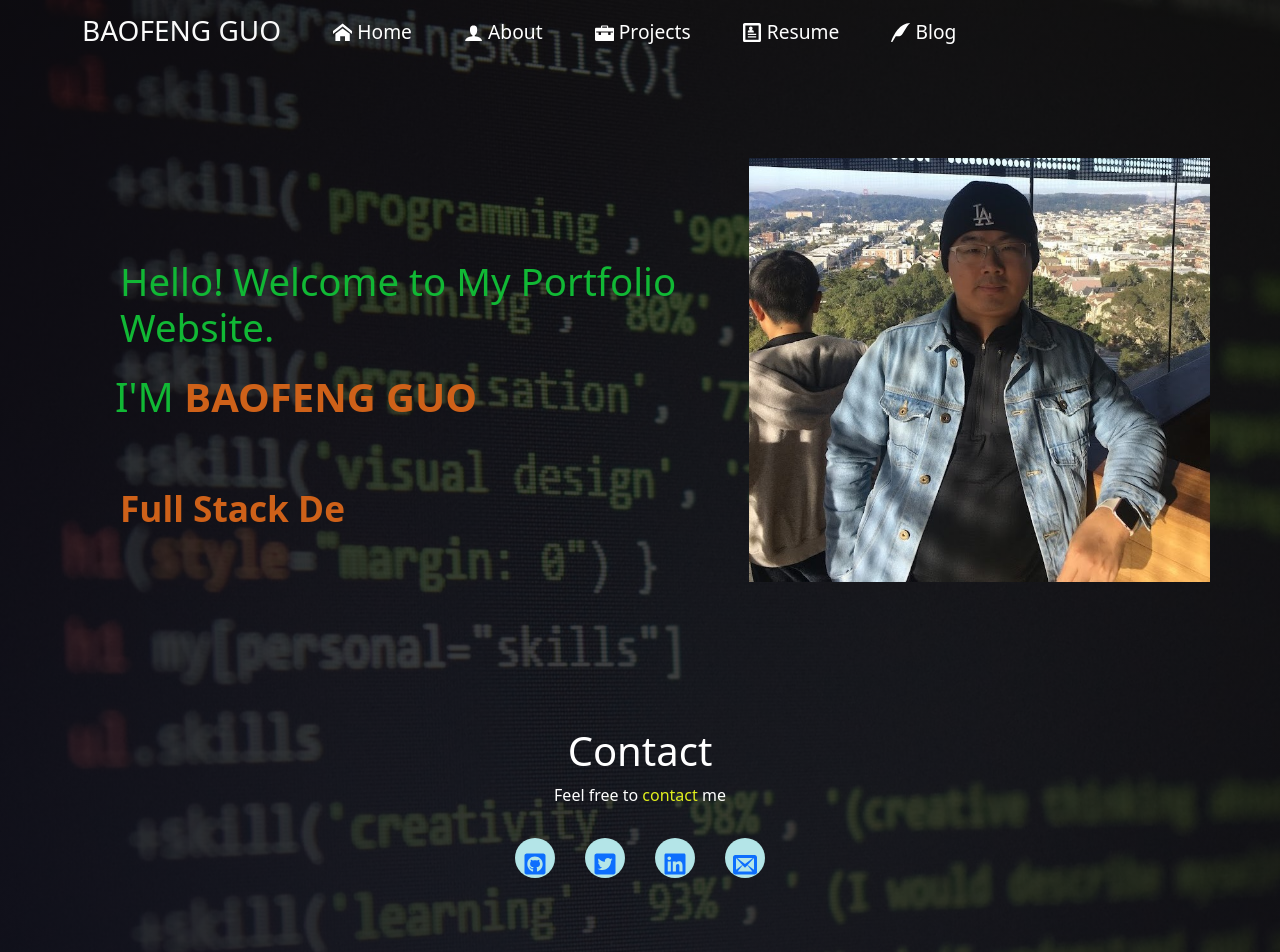
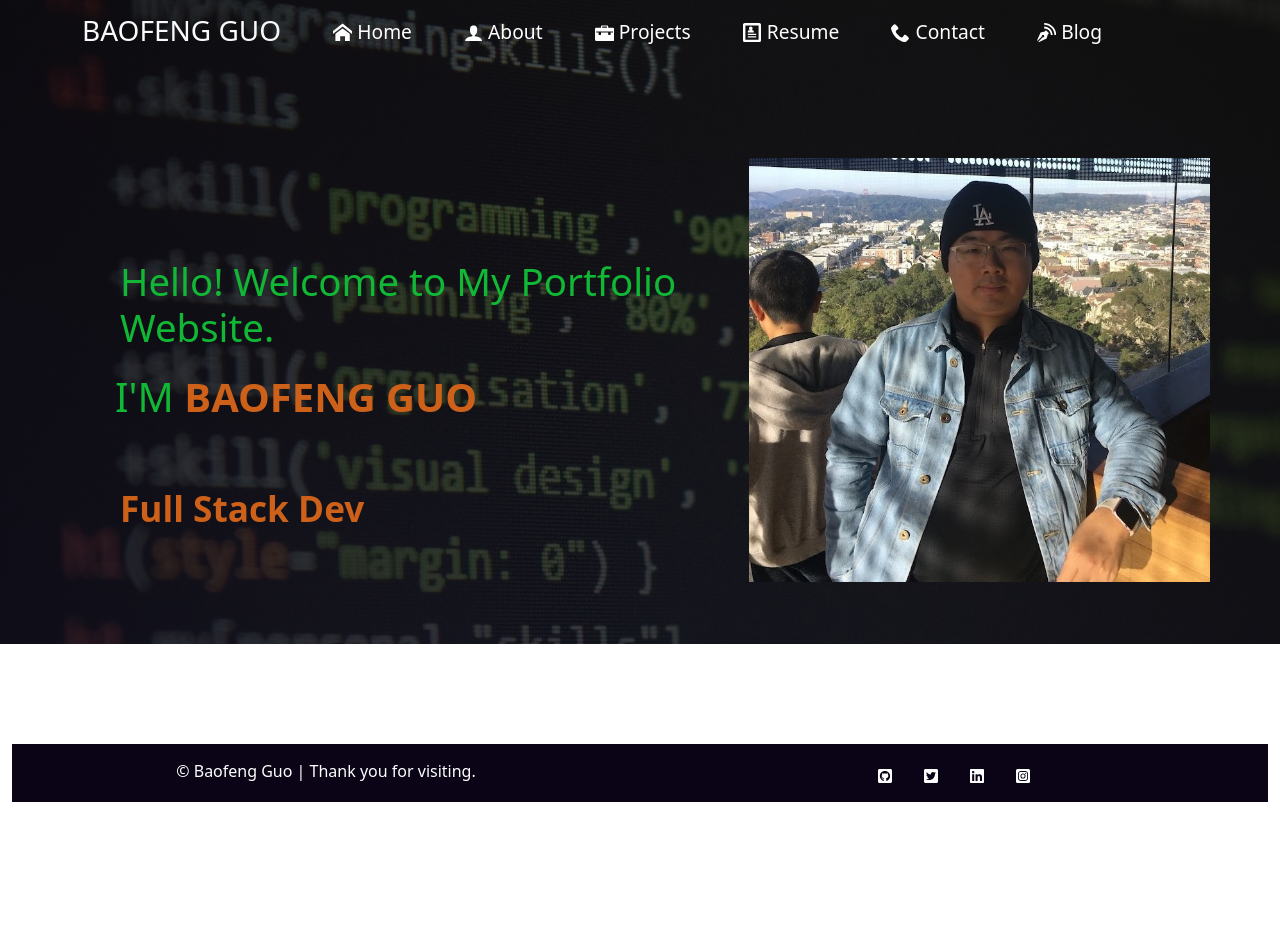
Before and after one commit to magickw/ReactPortfolio, a React (Create React App) app: page / in a window 1280 px wide. Shown: the top 952 px of the page. After the commit the page ends 902 px from the top, so only its background shows below. Built offline with nearby package versions, Linux system fonts and the light colour scheme.

Commit message:
updated contac.js

```diff
--- a/package.json
+++ b/package.json
@@ -4,6 +4,7 @@
   "private": true,
   "homepage": "https://magickw.github.io/ReactPortfolio",
   "dependencies": {
+    "@formspree/react": "^2.2.4",
     "@testing-library/jest-dom": "^5.16.2",
     "@testing-library/react": "^12.1.3",
     "@testing-library/user-event": "^13.5.0",
--- a/src/App.js
+++ b/src/App.js
@@ -8,6 +8,7 @@ import Home from "./components/Home/Home";
 import About from "./components/About/About";
 import Projects from "./components/Projects/Projects";
 import Resume from "./components/Resume/Resume";
+import Contact from "./components/Contact/Contact";
 import Footer from "./components/Footer";
 
 import { BrowserRouter as Router, Route, Routes } from "react-router-dom";
@@ -27,6 +28,7 @@ function App() {
           <Route path="/about" element={<About/>} />
           <Route path="/projects" element={<Projects/>} />
           <Route path="/resume" element={<Resume/>} />
+          <Route path="/contact" element={<Contact/>} />
         </Routes>
         <Footer />
       </div>
--- a/src/components/Home/Contact.js
+++ /dev/null
@@ -1,71 +0,0 @@
-import React from "react";
-import { Container, Row, Col } from "react-bootstrap";
-
-//imports social icons
-import {
-  FaGithubSquare,
-  FaTwitterSquare,
-  FaLinkedin,
- } from "react-icons/fa";
-
- import {
-    ImEnvelop
-   } from "react-icons/im";
-
-function Contact() {
-  return (
-    <Container fluid className="home-contact-section" id="contact">
-      <Container>
-        <Row>
-          <Col md={12} className="home-contact-social">
-            <h1>Contact</h1>
-            <p>
-              Feel free to <span className="yellow">contact </span> me
-            </p>
-            <ul className="home-contact-social-links">
-              <li className="social-icons">
-                <a
-                  href="https://github.com/magickw"
-                  target="_blank"
-                  rel="noreferrer"
-                  className="home-social-icons"
-                >
-                  <FaGithubSquare />
-                </a>
-              </li>
-              <li className="social-icons">
-                <a
-                  href="https://twitter.com/bfguo"
-                  target="_blank"
-                  rel="noreferrer"
-                  className="home-social-icons"
-                >
-                  <FaTwitterSquare />
-                </a>
-              </li>
-              <li className="social-icons">
-                <a
-                  href="https://www.linkedin.com/in/bfguo/"
-                  target="_blank"
-                  rel="noreferrer"
-                  className="home-social-icons"
-                >
-                  <FaLinkedin />
-                </a>
-              </li>
-              <li className="social-icons">
-                <a
-                  href="mailto:peteguo1983@gmail.com"
-                  className="home-social-icons"
-                >
-                  <ImEnvelop />
-                </a>
-              </li>
-            </ul>
-          </Col>
-        </Row>
-      </Container>
-    </Container>
-  );
-}
-export default Contact;
--- a/src/components/Home/Home.js
+++ b/src/components/Home/Home.js
@@ -2,7 +2,6 @@ import React from "react";
 import { Container, Row, Col } from "react-bootstrap";
 import profileImg from "../../assets/profile.jpg";
 import Type from "./Type";
-import Contact from "./Contact";
 
 function Home() {
   return (
@@ -29,9 +28,6 @@ function Home() {
             </Col>
           </Row>
 
-          <Row>
-             <Contact />
-          </Row>
         </Container>
       </Container>
     </section>
--- a/src/components/Navbar.js
+++ b/src/components/Navbar.js
@@ -10,7 +10,8 @@ import {
   ImUser,
   ImBriefcase,
   ImProfile,
-  ImQuill,
+  ImPhone,
+  ImBlog,
 } from "react-icons/im";
 
 function NavBar() {
@@ -93,11 +94,21 @@ function NavBar() {
 
             <Nav.Item>
               <Nav.Link
+                as={Link}
+                to="/contact"
+                onClick={() => updateExpanded(false)}
+              >
+                <ImPhone style={{ marginBottom: "2px" }} /> Contact
+              </Nav.Link>
+            </Nav.Item>
+
+            <Nav.Item>
+              <Nav.Link
                 href="https://medium.com/@peterguo1983"
                 target="_blank"
                 rel="noreferrer"
               >
-                <ImQuill style={{ marginBottom: "2px" }} /> Blog
+                <ImBlog style={{ marginBottom: "2px" }} /> Blog
               </Nav.Link>
             </Nav.Item>
 
```
Also changed, not shown: 1 other file (tests, documents, lock files or other folders).
